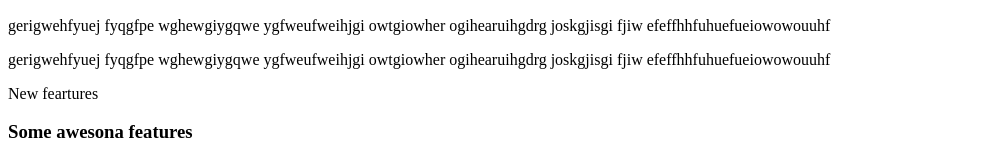
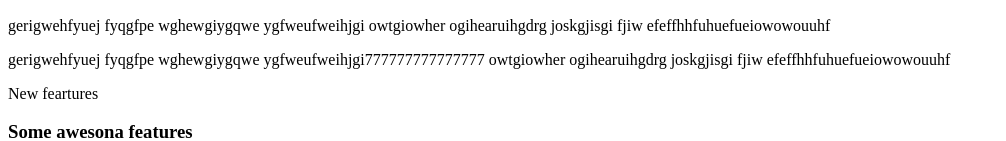
Before and after one commit to BoogAndMan/BoogAndMan, a plain HTML site: page index.html in a window 1280 px wide. Shown: the part 144-285 px from the top of the page, without its empty margins (0-1006 px from the left). Drawn offline with Linux system fonts and the light colour scheme.

Commit message:
аоруа

```diff
--- a/index.html
+++ b/index.html
@@ -19,7 +19,7 @@
             <h2>There is no other platforms for you as like...</h2>
             <p>gerigwehfyuej fyqgfpe wghewgiygqwe ygfweufweihjgi
                 owtgiowher ogihearuihgdrg joskgjisgi fjiw efeffhhfuhuefueiowowouuhf</p>
-            <p>gerigwehfyuej fyqgfpe wghewgiygqwe ygfweufweihjgi
+            <p>gerigwehfyuej fyqgfpe wghewgiygqwe ygfweufweihjgi777777777777777
                     owtgiowher ogihearuihgdrg joskgjisgi fjiw efeffhhfuhuefueiowowouuhf</p>
         </div>
         <div><img src="" alt=""></div>
```
